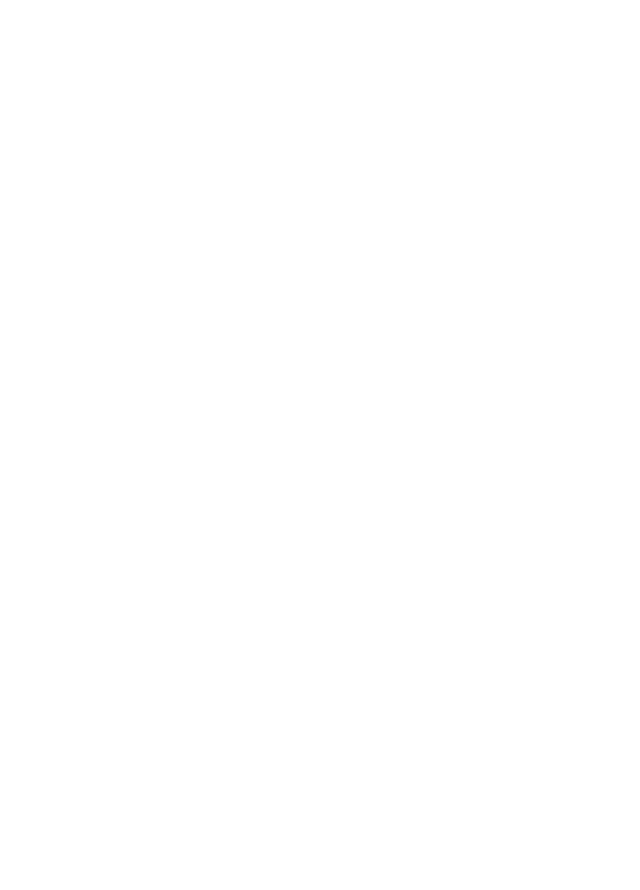
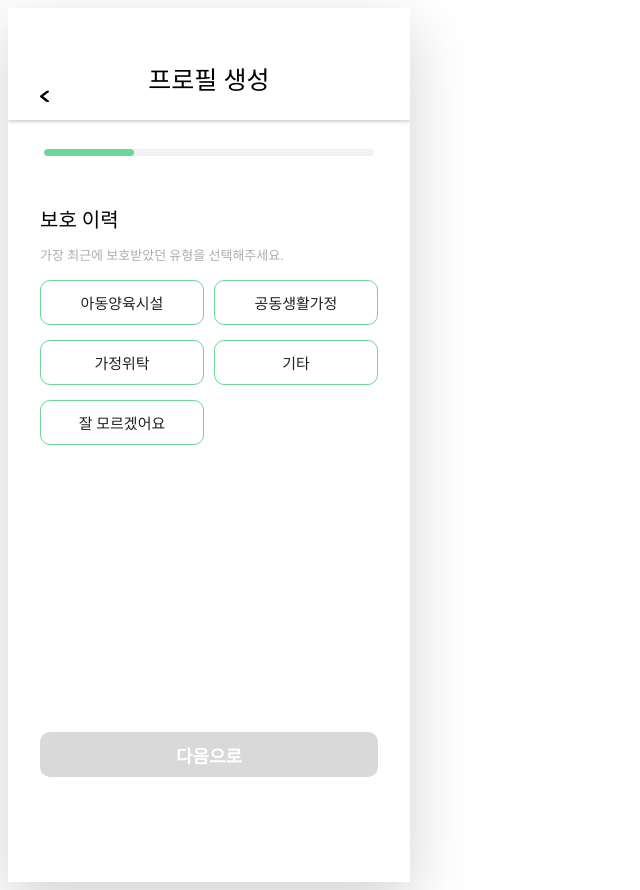
Before and after one commit to DWLLCH/DWLLCH_FE, a React (Create React App) app: page /onboarding/3 in a window 1280 px wide. Before the commit this address had no page. Shown: the whole page, without its empty margins (0-640 px from the left). Before the commit the page ends 800 px from the top, so only its background shows below. Built offline with nearby package versions, Linux system fonts and the light colour scheme; the HTML template or start-up script is replaced by a standard one; a web font is replaced by a local one.

Commit message:
feat: 온보딩3(보호 이력)·온보딩4(보호종료 상태) 화면 구현

```diff
--- a/src/App.jsx
+++ b/src/App.jsx
@@ -7,6 +7,8 @@ import SignUp from './pages/SignUp';
 import SignUpComplete from './pages/SignUpComplete';
 import Onboarding1 from './pages/Onboarding1';
 import Onboarding2 from './pages/Onboarding2';
+import Onboarding3 from './pages/Onboarding3';
+import Onboarding4 from './pages/Onboarding4';
 
 function App() {
   return (
@@ -20,6 +22,8 @@ function App() {
           <Route element={<OnboardingProvider />}>
             <Route path="/onboarding/1" element={<Onboarding1 />} />
             <Route path="/onboarding/2" element={<Onboarding2 />} />
+            <Route path="/onboarding/3" element={<Onboarding3 />} />
+            <Route path="/onboarding/4" element={<Onboarding4 />} />
           </Route>
         </Route>
       </Routes>
--- a/src/components/OnboardingProvider.jsx
+++ b/src/components/OnboardingProvider.jsx
@@ -7,6 +7,8 @@ const initialData = {
   birthDate: '',
   sido: '',
   sigungu: '',
+  protectionType: '',
+  endStatus: '',
 };
 
 function OnboardingProvider({ children }) {
--- /dev/null
+++ b/src/components/OptionChip.jsx
@@ -0,0 +1,16 @@
+import '../styles/OptionChip.css';
+
+function OptionChip({ label, selected, onClick }) {
+  return (
+    <button
+      type="button"
+      className={`option-chip${selected ? ' option-chip--selected' : ''}`}
+      onClick={onClick}
+      aria-pressed={selected}
+    >
+      {label}
+    </button>
+  );
+}
+
+export default OptionChip;
--- /dev/null
+++ b/src/pages/Onboarding3.jsx
@@ -0,0 +1,67 @@
+import { useNavigate } from 'react-router-dom';
+import Button from '../components/Button';
+import ProgressBar from '../components/ProgressBar';
+import OptionChip from '../components/OptionChip';
+import useOnboarding from '../hooks/useOnboarding';
+import arrowRight from '../assets/arrow_right.svg';
+import '../styles/Onboarding.css';
+
+const TOTAL_STEPS = 11;
+
+const PROTECTION_TYPES = ['아동양육시설', '공동생활가정', '가정위탁', '기타', '잘 모르겠어요'];
+
+function Onboarding3() {
+  const navigate = useNavigate();
+  const { data, updateData } = useOnboarding();
+  const { protectionType } = data;
+
+  const isValid = Boolean(protectionType);
+
+  const handleSubmit = (e) => {
+    e.preventDefault();
+    if (!isValid) return;
+    navigate('/onboarding/4');
+  };
+
+  return (
+    <div className="onboarding">
+      <header className="onboarding-header">
+        <button
+          type="button"
+          className="onboarding-back"
+          onClick={() => navigate(-1)}
+          aria-label="뒤로가기"
+        >
+          <img src={arrowRight} alt="" />
+        </button>
+        <h1>프로필 생성</h1>
+      </header>
+
+      <div className="onboarding-progress-wrap">
+        <ProgressBar step={3} total={TOTAL_STEPS} />
+      </div>
+
+      <form className="onboarding-body" onSubmit={handleSubmit}>
+        <p className="onboarding-label">보호 이력</p>
+        <p className="onboarding-helper">가장 최근에 보호받았던 유형을 선택해주세요.</p>
+
+        <div className="onboarding-chip-grid">
+          {PROTECTION_TYPES.map((type) => (
+            <OptionChip
+              key={type}
+              label={type}
+              selected={protectionType === type}
+              onClick={() => updateData({ protectionType: type })}
+            />
+          ))}
+        </div>
+
+        <Button type="submit" className="onboarding-next-btn" disabled={!isValid}>
+          다음으로
+        </Button>
+      </form>
+    </div>
+  );
+}
+
+export default Onboarding3;
--- /dev/null
+++ b/src/pages/Onboarding4.jsx
@@ -0,0 +1,66 @@
+import { useNavigate } from 'react-router-dom';
+import Button from '../components/Button';
+import ProgressBar from '../components/ProgressBar';
+import OptionChip from '../components/OptionChip';
+import useOnboarding from '../hooks/useOnboarding';
+import arrowRight from '../assets/arrow_right.svg';
+import '../styles/Onboarding.css';
+
+const TOTAL_STEPS = 11;
+
+const END_STATUSES = ['아직 보호 중이에요', '보호 종료 예정이에요', '보호 종료했어요'];
+
+function Onboarding4() {
+  const navigate = useNavigate();
+  const { data, updateData } = useOnboarding();
+  const { endStatus } = data;
+
+  const isValid = Boolean(endStatus);
+
+  const handleSubmit = (e) => {
+    e.preventDefault();
+    if (!isValid) return;
+    navigate('/onboarding/5');
+  };
+
+  return (
+    <div className="onboarding">
+      <header className="onboarding-header">
+        <button
+          type="button"
+          className="onboarding-back"
+          onClick={() => navigate(-1)}
+          aria-label="뒤로가기"
+        >
+          <img src={arrowRight} alt="" />
+        </button>
+        <h1>프로필 생성</h1>
+      </header>
+
+      <div className="onboarding-progress-wrap">
+        <ProgressBar step={4} total={TOTAL_STEPS} />
+      </div>
+
+      <form className="onboarding-body" onSubmit={handleSubmit}>
+        <p className="onboarding-label">현재 보호종료 상태</p>
+
+        <div className="onboarding-chip-grid">
+          {END_STATUSES.map((status) => (
+            <OptionChip
+              key={status}
+              label={status}
+              selected={endStatus === status}
+              onClick={() => updateData({ endStatus: status })}
+            />
+          ))}
+        </div>
+
+        <Button type="submit" className="onboarding-next-btn" disabled={!isValid}>
+          다음으로
+        </Button>
+      </form>
+    </div>
+  );
+}
+
+export default Onboarding4;
--- a/src/styles/Onboarding.css
+++ b/src/styles/Onboarding.css
@@ -70,6 +70,13 @@
   margin-top: 25px;
 }
 
+.onboarding-chip-grid {
+  display: grid;
+  grid-template-columns: 1fr 1fr;
+  gap: 15px 10px;
+  margin-top: 16px;
+}
+
 .onboarding-next-btn {
   position: absolute;
   left: 32px;
--- /dev/null
+++ b/src/styles/OptionChip.css
@@ -0,0 +1,37 @@
+.option-chip {
+  height: 45px;
+  border: 1px solid #6cd59b;
+  border-radius: 10px;
+  background-color: #fff;
+  font-family: inherit;
+  font-size: 15px;
+  color: #202020;
+  cursor: pointer;
+  outline: none;
+  transition:
+    background-color 0.15s ease,
+    color 0.15s ease;
+}
+
+.option-chip:hover {
+  background-color: #f2fbf6;
+}
+
+.option-chip:active {
+  background-color: #4fae7c;
+  color: #fff;
+}
+
+.option-chip:focus-visible {
+  outline: 2px solid #4fae7c;
+  outline-offset: 2px;
+}
+
+.option-chip--selected {
+  background-color: #6cd59b;
+  color: #fff;
+}
+
+.option-chip--selected:hover {
+  background-color: #6cd59b;
+}
```
